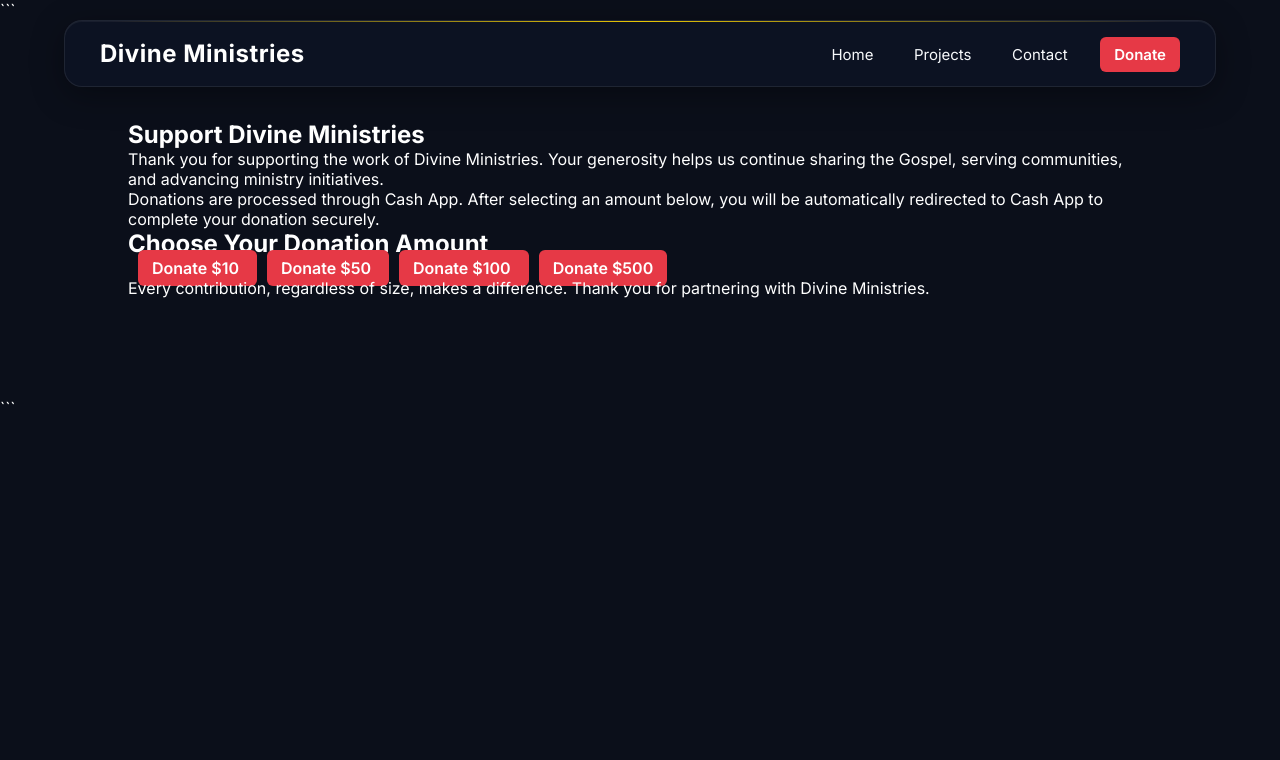
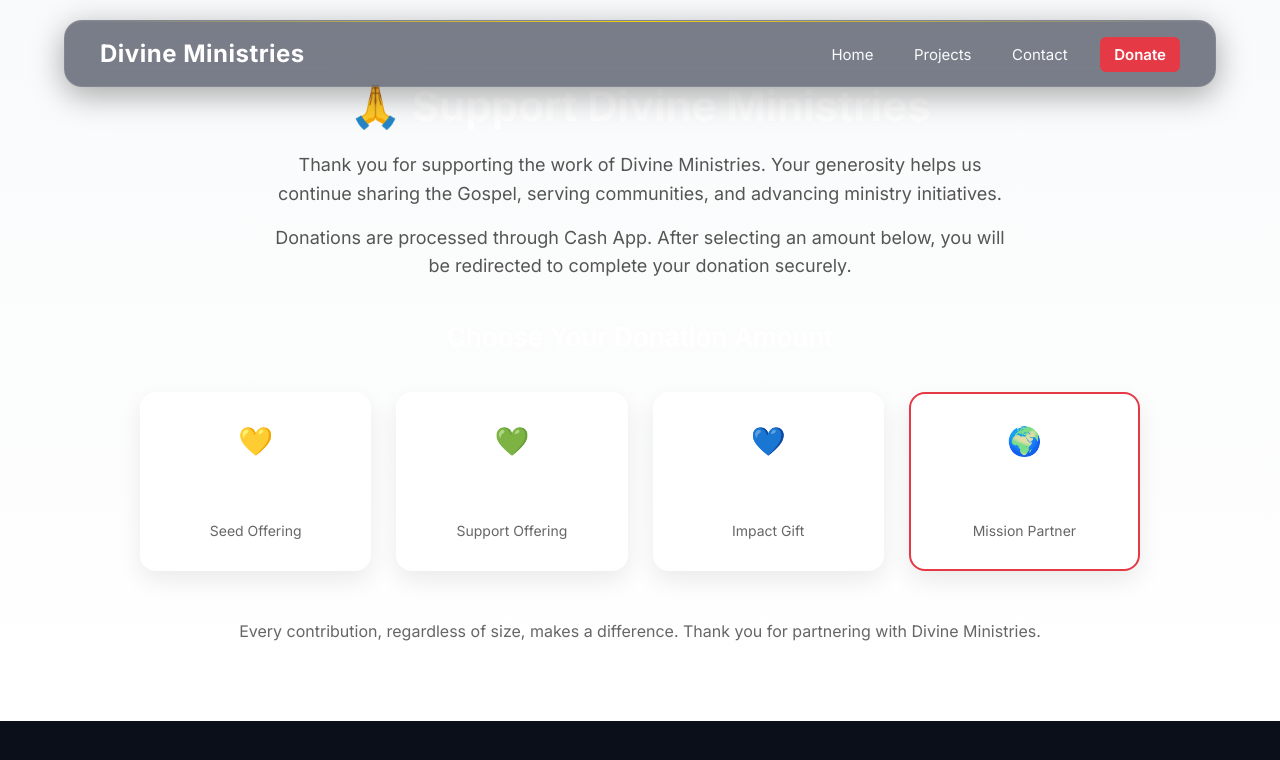
Before and after one commit to El-shaddaii/divine-ministries, a Django app: page /donate/ in a window 1280 px wide. Shown: the top 760 px of the page. Run offline with Django 5.2, Linux system fonts and the light colour scheme.

Commit message:
Donations

````diff
--- a/core/static/css/style.css
+++ b/core/static/css/style.css
@@ -897,3 +897,93 @@
 .donate-btn:hover {
     background: #c92a35;
 }
+
+/* ===== DONATION PAGE ===== */
+
+.donate-section {
+    padding: 80px 20px;
+    background: linear-gradient(180deg, #f9fafb, #ffffff);
+    text-align: center;
+}
+
+.container {
+    max-width: 1000px;
+    margin: auto;
+}
+
+.donate-title {
+    font-size: 42px;
+    margin-bottom: 20px;
+    font-weight: 700;
+}
+
+.donate-intro,
+.donate-info {
+    font-size: 18px;
+    color: #555;
+    max-width: 750px;
+    margin: 0 auto 15px auto;
+    line-height: 1.6;
+}
+
+.donate-subtitle {
+    margin-top: 40px;
+    font-size: 26px;
+    font-weight: 600;
+}
+
+/* GRID */
+.donation-options {
+    display: grid;
+    grid-template-columns: repeat(auto-fit, minmax(200px, 1fr));
+    gap: 25px;
+    margin-top: 40px;
+}
+
+/* CARD */
+.donate-card {
+    background: white;
+    border-radius: 16px;
+    padding: 30px 20px;
+    text-decoration: none;
+    color: inherit;
+    box-shadow: 0 10px 25px rgba(0,0,0,0.08);
+    transition: all 0.25s ease;
+    display: flex;
+    flex-direction: column;
+    align-items: center;
+    justify-content: center;
+}
+
+.donate-card:hover {
+    transform: translateY(-8px);
+    box-shadow: 0 15px 35px rgba(0,0,0,0.15);
+}
+
+.donate-card h3 {
+    font-size: 28px;
+    margin: 10px 0;
+}
+
+.donate-card p {
+    color: #666;
+    font-size: 14px;
+}
+
+/* ICON */
+.icon {
+    font-size: 28px;
+    margin-bottom: 10px;
+}
+
+/* HIGHLIGHT CARD */
+.donate-card.highlight {
+    border: 2px solid #e63946;
+}
+
+/* THANK YOU */
+.thank-you {
+    margin-top: 50px;
+    font-size: 16px;
+    color: #666;
+}
--- a/core/templates/donations.html
+++ b/core/templates/donations.html
@@ -1,50 +1,50 @@
 {% extends "base.html" %}
-<!DOCTYPE html>
+
 {% block content %}
-<html lang="en">
-<head>
-    <meta charset="UTF-8">
-    <meta name="viewport" content="width=device-width, initial-scale=1.0">
-    <title>Donate | Divine Ministries</title>
-</head>
-<body>
 
-```
 <section class="donate-section">
+
     <div class="container">
 
-        <h1>Support Divine Ministries</h1>
+        <h1 class="donate-title">🙏 Support Divine Ministries</h1>
 
-        <p>
+        <p class="donate-intro">
             Thank you for supporting the work of Divine Ministries.
             Your generosity helps us continue sharing the Gospel,
             serving communities, and advancing ministry initiatives.
         </p>
 
-        <p>
+        <p class="donate-info">
             Donations are processed through Cash App. After selecting
-            an amount below, you will be automatically redirected to
-            Cash App to complete your donation securely.
+            an amount below, you will be redirected to complete your donation securely.
         </p>
 
-        <h2>Choose Your Donation Amount</h2>
+        <h2 class="donate-subtitle">Choose Your Donation Amount</h2>
 
         <div class="donation-options">
 
-            <a href="https://cash.app/pay/link/4lcjolv1" class="donate-btn">
-                Donate $10
+            <a href="https://cash.app/pay/link/4lcjolv1" class="donate-card">
+                <span class="icon">💛</span>
+                <h3>$10</h3>
+                <p>Seed Offering</p>
             </a>
 
-            <a href="https://cash.app/pay/link/o73s8smx" class="donate-btn">
-                Donate $50
+            <a href="https://cash.app/pay/link/o73s8smx" class="donate-card">
+                <span class="icon">💚</span>
+                <h3>$50</h3>
+                <p>Support Offering</p>
             </a>
 
-            <a href="https://cash.app/pay/link/8iinz60t" class="donate-btn">
-                Donate $100
+            <a href="https://cash.app/pay/link/8iinz60t" class="donate-card">
+                <span class="icon">💙</span>
+                <h3>$100</h3>
+                <p>Impact Gift</p>
             </a>
 
-            <a href="https://cash.app/pay/link/qidfi4le" class="donate-btn">
-                Donate $500
+            <a href="https://cash.app/pay/link/qidfi4le" class="donate-card highlight">
+                <span class="icon">🌍</span>
+                <h3>$500</h3>
+                <p>Mission Partner</p>
             </a>
 
         </div>
@@ -55,9 +55,7 @@
         </p>
 
     </div>
+
 </section>
-```
 
-</body>
-</html>
-{% endblock  %}
+{% endblock %}
````
Also changed, not shown: 1 other file.
